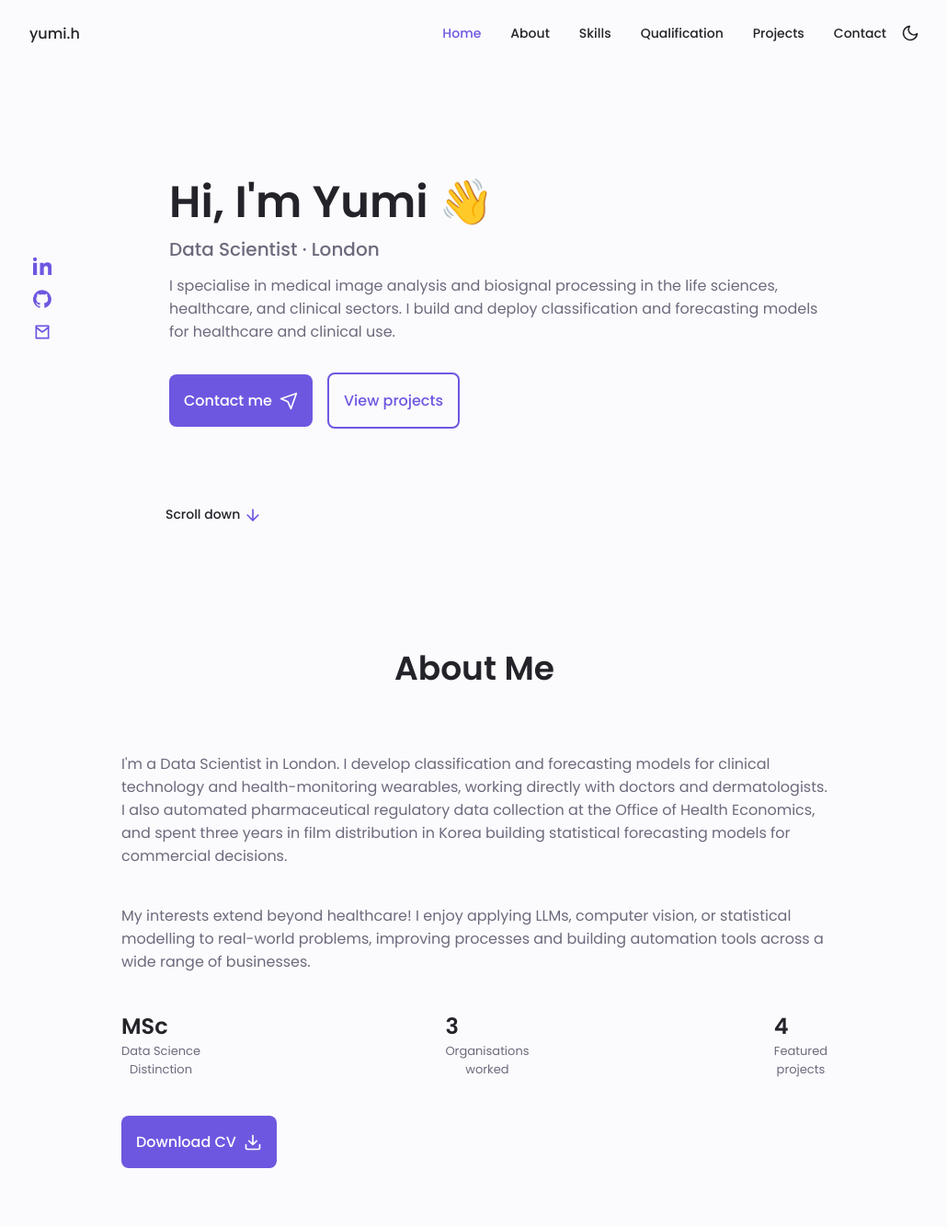
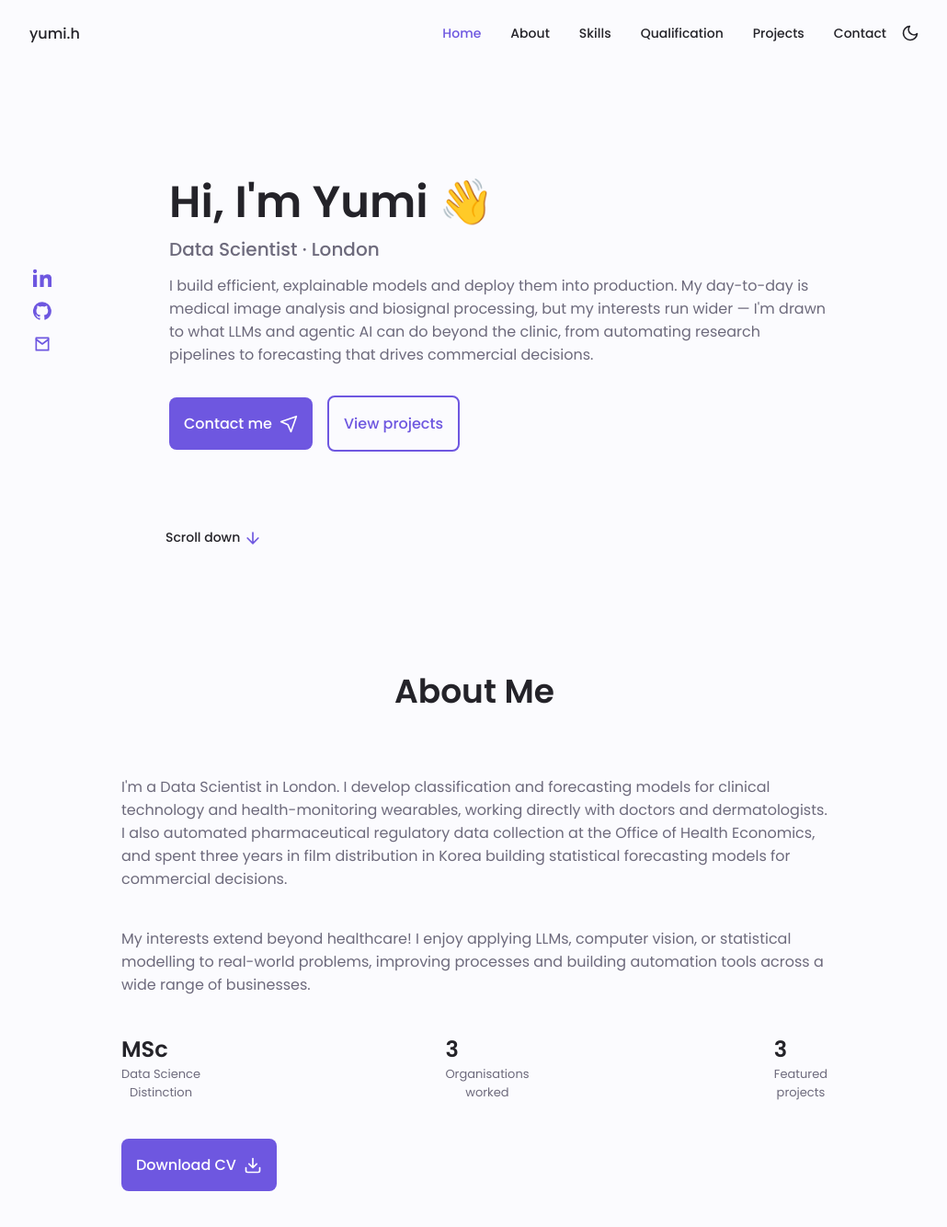
Before and after one commit to yumi-h-1/yumi-h-1.github.io, a Jekyll site: the page built from index.html, in a window 1280 px wide and 1400 px high. Shown: the top 1334 px of the window at 92% size, without its empty margins (124-1154 px from the left). Built offline with Jekyll 4.4.1, drawn with Linux system fonts in a browser that asks for light colours; some of the changed text lies outside the part shown.

Commit message:
Sync site with the updated CV
- Replace assets/Yumi_Heo_CV.pdf with the new LinkedIn export
- Drop the face mask project from the Projects section and /projects/,
  and correct the About stat from 4 to 3
- Add Torchvision, Pillow and ONNX to ML & CV, matching the CV's order
- Update the /cv/ intro line to the CV's new positioning

Rewrite the hero intro so it does not read as clinical-only: production
modelling first, medical imaging as current work rather than the whole
identity, then LLM and agentic AI interests beyond healthcare. Mirrors
the flow of About Me without repeating its wording.

Co-Authored-By: Claude Opus 5 <noreply@anthropic.com>

```diff
--- a/index.html
+++ b/index.html
@@ -22,9 +22,10 @@ layout: default
         <h1 class="home__title">Hi, I'm Yumi 👋</h1>
         <h3 class="home__subtitle">Data Scientist · London</h3>
         <p class="home__description">
-          I specialise in medical image analysis and biosignal processing
-          in the life sciences, healthcare, and clinical sectors.
-          I build and deploy classification and forecasting models for healthcare and clinical use.
+          I build efficient, explainable models and deploy them into production. My day-to-day
+          is medical image analysis and biosignal processing, but my interests run wider &mdash;
+          I'm drawn to what LLMs and agentic AI can do beyond the clinic, from automating
+          research pipelines to forecasting that drives commercial decisions.
         </p>
         <div class="home__buttons">
           <a href="#contact" class="button button--flex">
@@ -74,7 +75,7 @@ layout: default
           <span class="about__info-name">Organisations<br>worked</span>
         </div>
         <div>
-          <span class="about__info-title">4</span>
+          <span class="about__info-title">3</span>
           <span class="about__info-name">Featured<br>projects</span>
         </div>
       </div>
@@ -124,6 +125,9 @@ layout: default
           <span class="skills__chip">PyTorch</span>
           <span class="skills__chip">TensorFlow / Keras</span>
           <span class="skills__chip">OpenCV</span>
+          <span class="skills__chip">Torchvision</span>
+          <span class="skills__chip">Pillow</span>
+          <span class="skills__chip">ONNX</span>
           <span class="skills__chip">Scikit-learn</span>
           <span class="skills__chip">Pandas</span>
           <span class="skills__chip">NumPy</span>
@@ -337,22 +341,6 @@ layout: default
       </a>
     </article>
 
-    <article class="projects__card">
-      <h3 class="projects__title">Detecting Face Mask Usage</h3>
-      <p class="projects__description">
-        Multiclass classifiers detecting mask, no-mask, and improper mask use across images
-        and video, comparing SVM, MLPs, and ResNet34.
-      </p>
-      <div class="projects__tags">
-        <span class="projects__tag">Computer vision</span>
-        <span class="projects__tag">PyTorch</span>
-        <span class="projects__tag">OpenCV</span>
-      </div>
-      <a href="https://github.com/yumi-h-1/Detecting-Face-Mask-Usage-in-Images-and-a-Video" class="projects__link" target="_blank" rel="noopener">
-        View on GitHub
-        <svg viewBox="0 0 24 24" fill="none" stroke="currentColor" stroke-width="2" stroke-linecap="round" stroke-linejoin="round"><path d="M5 12h14M12 5l7 7-7 7"/></svg>
-      </a>
-    </article>
   </div>
 </section>
 
```
Also changed, not shown: cv.md (+2 -2 lines), projects.md (+0 -8 lines), 1 other file.
